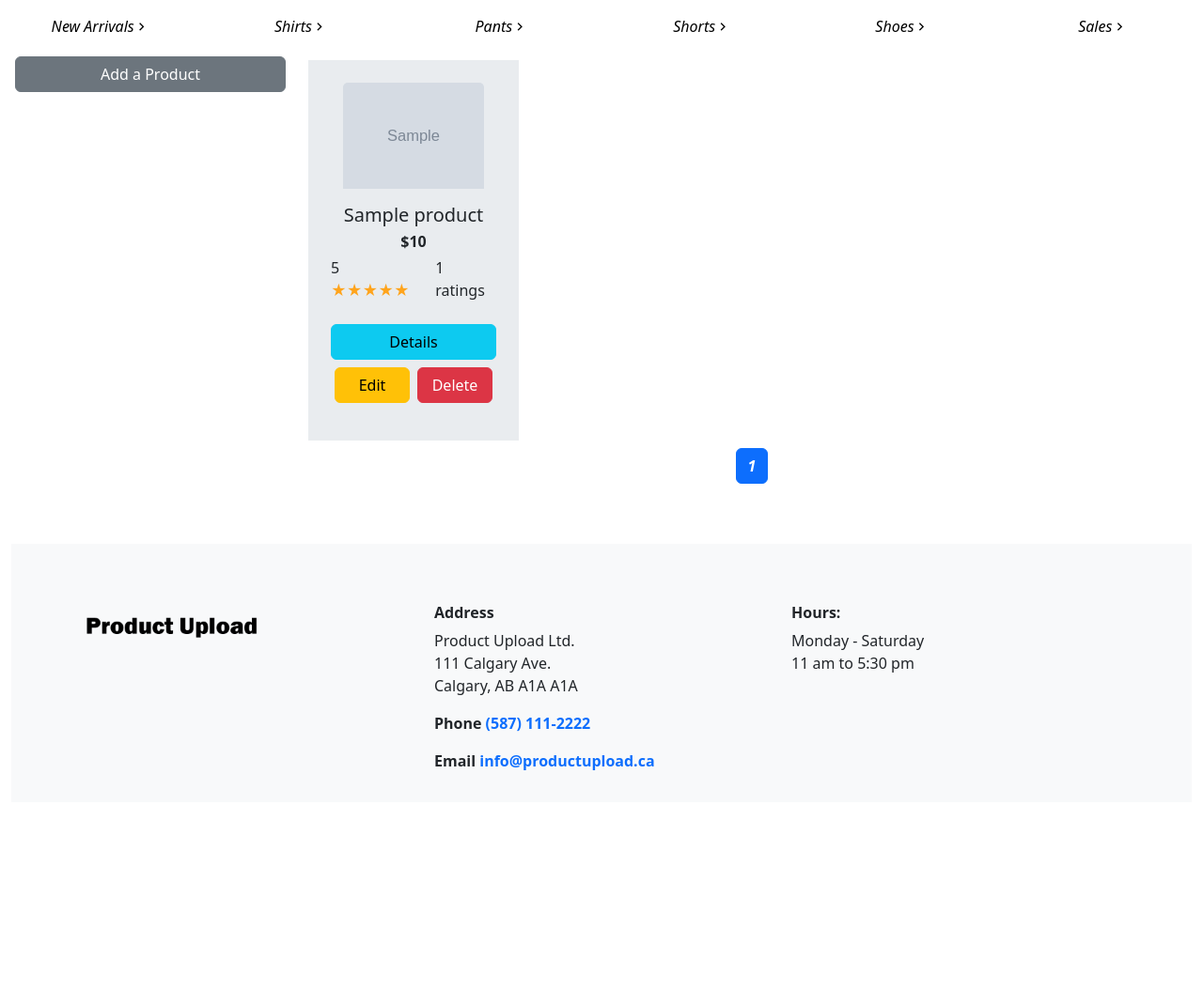
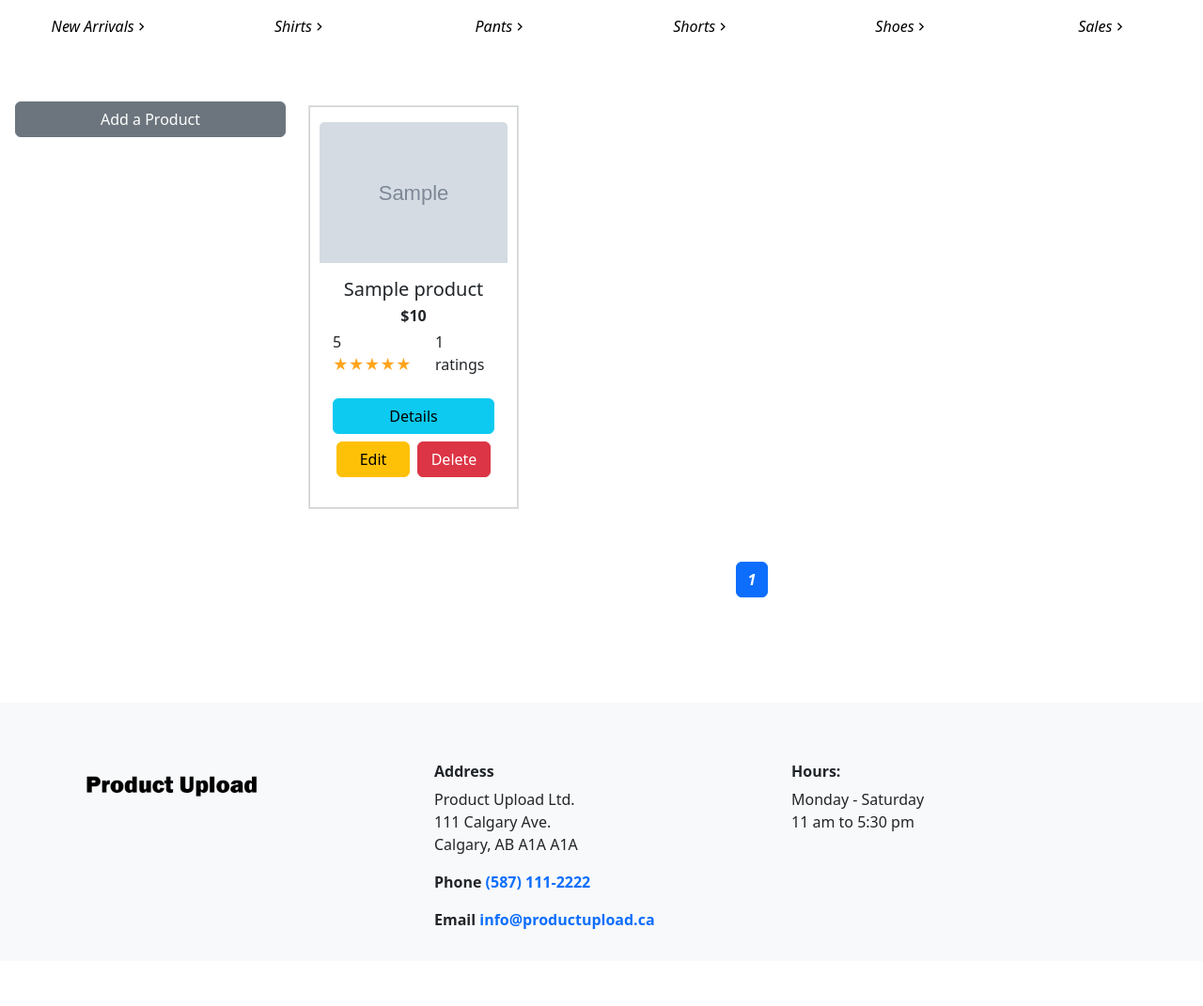
Before and after one commit to Zwill1/PHP-PRODUCT-UPLOAD-V2, a PHP site: page /PHP-PRODUCT-UPLOAD-v2/admin/account.php in a window 1280 px wide. Shown: the part 136-1207 px from the top of the page at 94% size. Before the commit the page ends 956 px from the top, so only its background shows below. Run offline with PHP 8.4, Linux system fonts and the light colour scheme; the visitor is signed in with stand-in values (Sample User, id 1); tables that the repository leaves empty or names only in its code hold one stand-in row (values such as "Sample post"); grey boxes marked "Sample" are stand-in pictures.

Commit message:
working on backend cards with borders and styles

```diff
--- a/admin/account.php
+++ b/admin/account.php
@@ -42,8 +42,8 @@
     Password Policies: Enforce strong password policies to ensure users create strong passwords.
     Input Validation and Sanitization: Always validate and sanitize user input to prevent XSS and other injection attacks. -->
 
-<div class="container-fluid">
-    <div class="row">
+<div class="container-fluid py-5 px-0">
+    <div class="row mx-0">
         <div class="col-3">
             <nav class="nav flex-column">
                 <a class="btn btn-secondary m-1" type="button" href="#" data-bs-toggle="modal" data-bs-target="#exampleModal">Add a Product</a>
@@ -73,10 +73,12 @@
             ?>
 
             <?php foreach ($results as $row): ?>
-                    <div class="col-sm-12 col-md-6 col-lg-4 col-xl-3 p-2">
-                        <div class="card border-0 p-2 rounded-0 bg-body-secondary py-4" id="product-<?php echo htmlspecialchars($row['prodid']); ?>">
+                    <div class="col-sm-12 col-md-6 col-lg-4 col-xl-3 p-0">
+                        <div class="border rounded-none border-8 border-solid border-gray-800 m-2">
+
+                            <div class="card px-2 rounded-0 py-3 border-transparent" id="product-<?php echo htmlspecialchars($row['prodid']); ?>">
                                 <div class="d-flex justify-content-center">
-                                <img src="<?php echo htmlspecialchars($row['prodimage']); ?>" class="card-img-top" alt="<?php echo htmlspecialchars($row['prodname']); ?>" style="width: 150px;">
+                                    <img src="<?php echo htmlspecialchars($row['prodimage']); ?>" class="card-img-top" alt="<?php echo htmlspecialchars($row['prodname']); ?>" style="height: 150px; width: auto;">
                                 </div>
                                 <div class="card-body">
                                     <div class="text-center">
@@ -96,11 +98,13 @@
                                     </div>
                                 </div>
                             </div>
+
+                        </div>
                     </div>
             <?php endforeach; ?>
 
         </div>
-        <div class="row">
+        <div class="row py-5">
             <nav aria-label="Page navigation example">
                 <ul class="pagination justify-content-center">
                     <?php if ($page > 1): ?>
```
Lines whose indentation alone changed are shown as unchanged.
